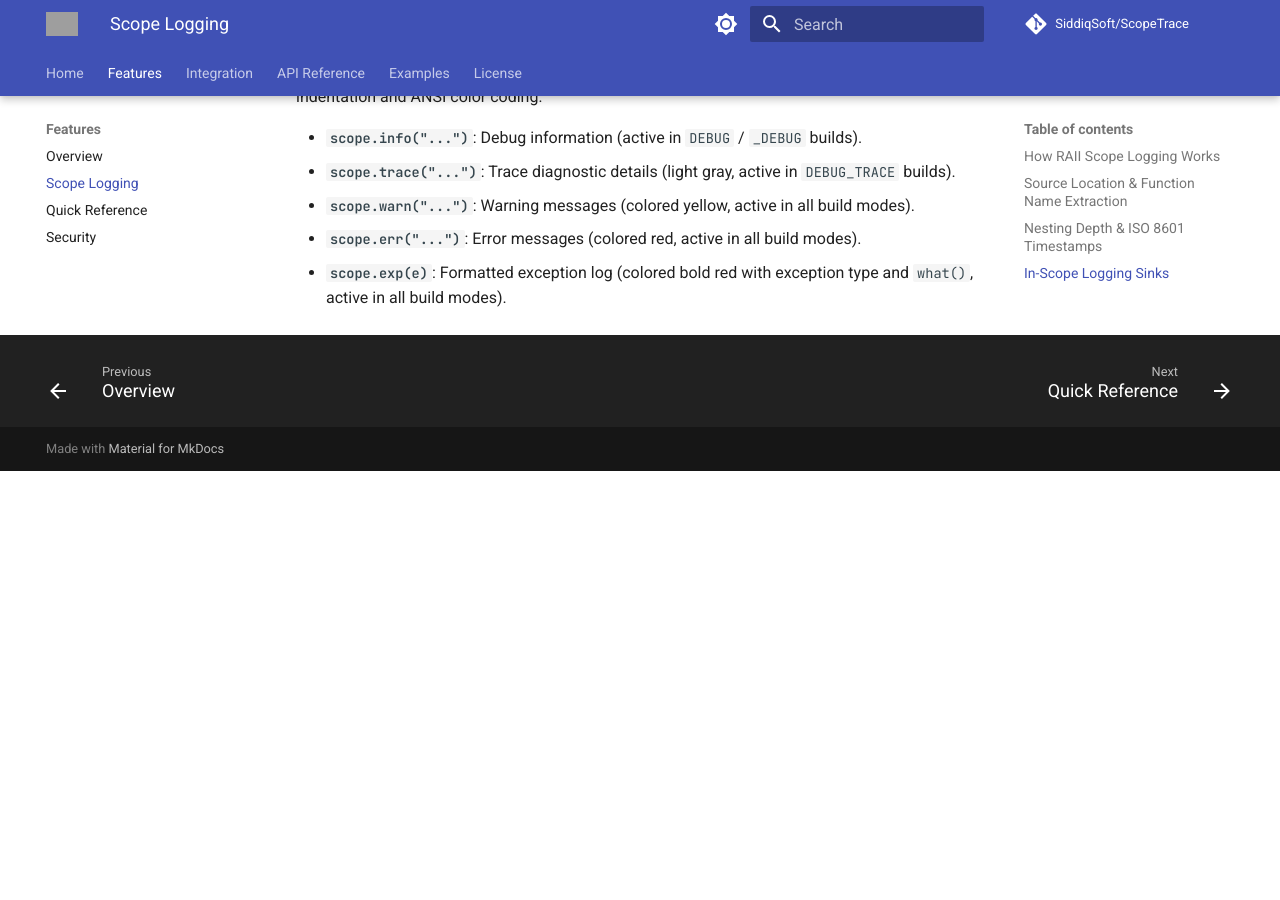
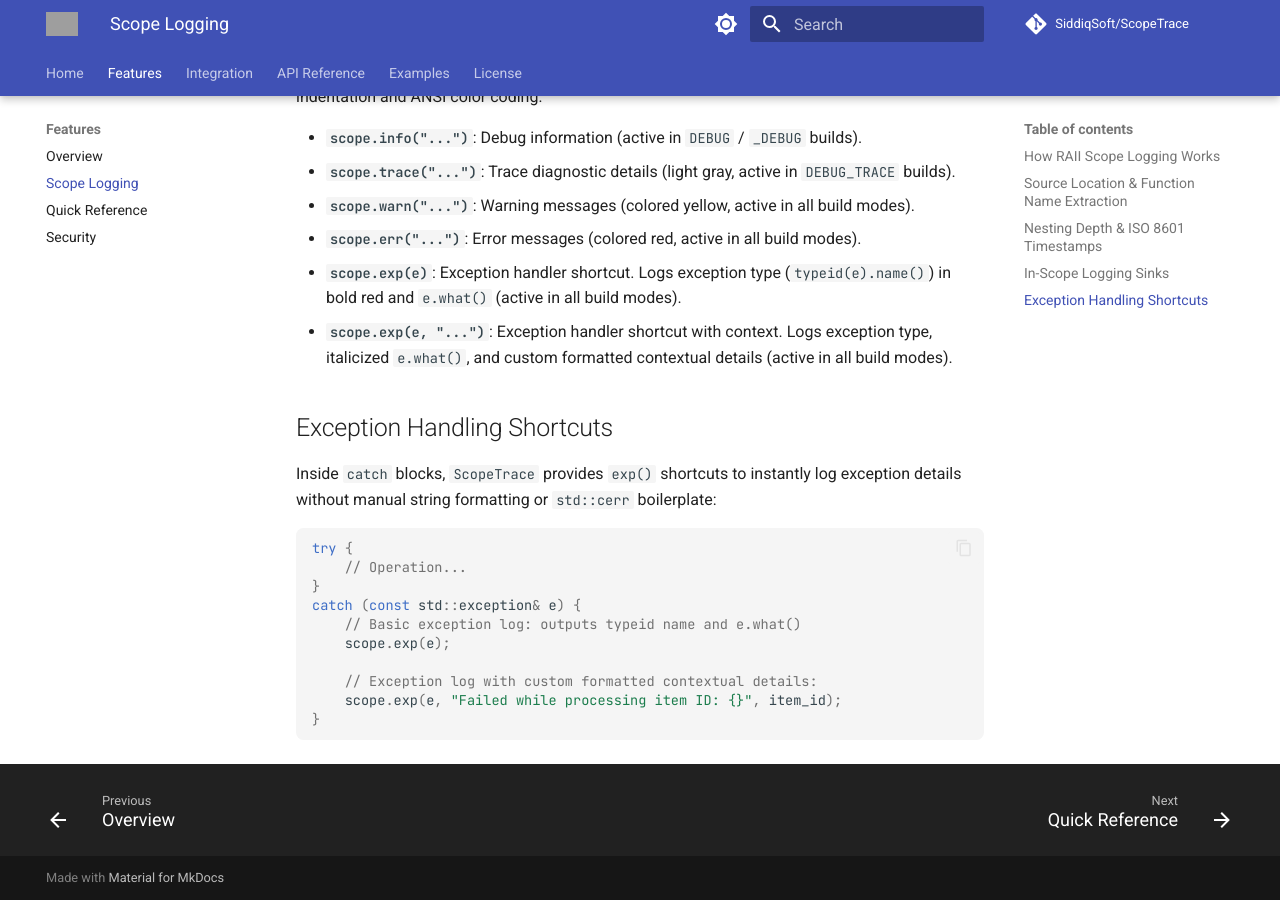
Before and after one commit to SiddiqSoft/ScopeTrace, an MkDocs documentation site: the page built from docs/features/scope_logging.md, in a window 1280 px wide and 900 px high, scrolled down 1197 px. Built offline with MkDocs 1.6.1 and Material for MkDocs 9.7.7, drawn with Linux system fonts in a browser that asks for light colours; comment, search, counter and statistics services are not loaded; before the commit the page ends 1668 px from its top, so only the background shows below that; grey boxes are pictures that could not be loaded.

````diff
--- a/docs/features/scope_logging.md
+++ b/docs/features/scope_logging.md
@@ -45,4 +45,22 @@
 - **`scope.trace("...")`**: Trace diagnostic details (light gray, active in `DEBUG_TRACE` builds).
 - **`scope.warn("...")`**: Warning messages (colored yellow, active in all build modes).
 - **`scope.err("...")`**: Error messages (colored red, active in all build modes).
-- **`scope.exp(e)`**: Formatted exception log (colored bold red with exception type and `what()`, active in all build modes).
+- **`scope.exp(e)`**: Exception handler shortcut. Logs exception type (`typeid(e).name()`) in bold red and `e.what()` (active in all build modes).
+- **`scope.exp(e, "...")`**: Exception handler shortcut with context. Logs exception type, italicized `e.what()`, and custom formatted contextual details (active in all build modes).
+
+## Exception Handling Shortcuts
+
+Inside `catch` blocks, `ScopeTrace` provides `exp()` shortcuts to instantly log exception details without manual string formatting or `std::cerr` boilerplate:
+
+```cpp
+try {
+    // Operation...
+}
+catch (const std::exception& e) {
+    // Basic exception log: outputs typeid name and e.what()
+    scope.exp(e);
+
+    // Exception log with custom formatted contextual details:
+    scope.exp(e, "Failed while processing item ID: {}", item_id);
+}
+```
````
Also changed, not shown: docs/api/ScopeTrace.md (+4 -1 lines), docs/examples/basic_usage.md (+2 -1 lines), docs/features/quick_reference.md (+5 -1 lines), 2 other files.
